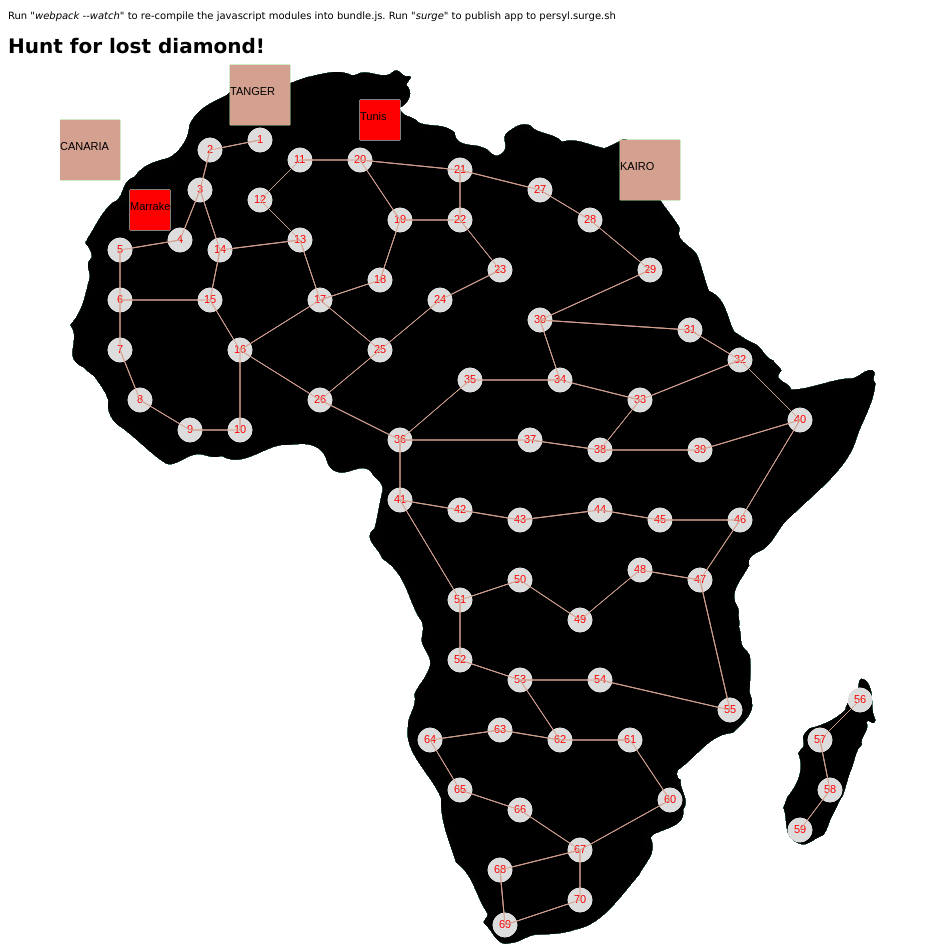
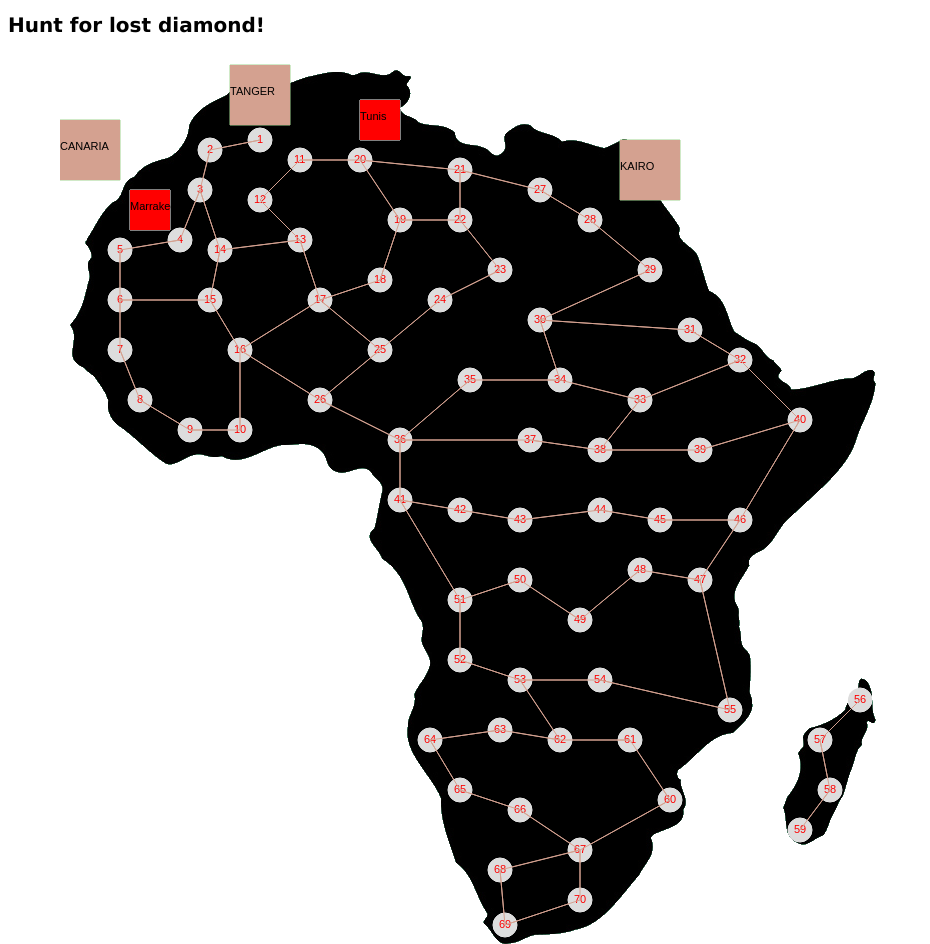
Before and after one commit to persyl/DiamondGame, a website built with webpack: page index.html in a window 1280 px wide. Shown: the whole page, without its empty margins (0-930 px from the left). Built offline with nearby package versions, Linux system fonts and the light colour scheme.

Commit message:
Removed text

```diff
--- a/index.html
+++ b/index.html
@@ -18,8 +18,7 @@
 </head>
 
 <body>
-  <p>Run <i>"webpack --watch"</i> to re-compile the javascript modules into bundle.js. Run <i>"surge"</i> to publish app to persyl.surge.sh</p>
-  <script src="bundle.js"></script>
+    <script src="bundle.js"></script>
 </body>
 
 </html>
```
